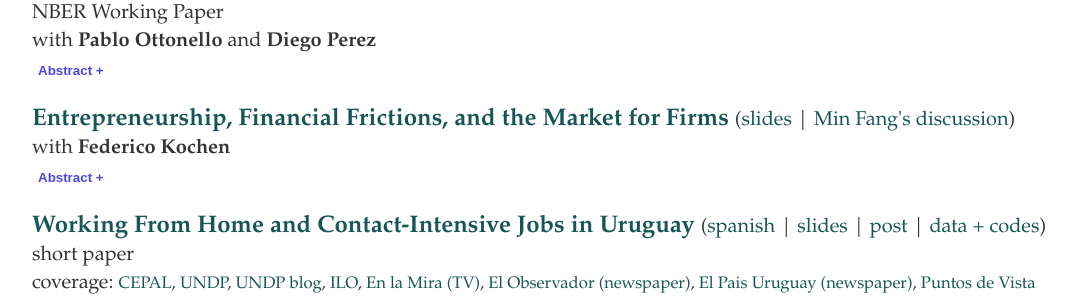
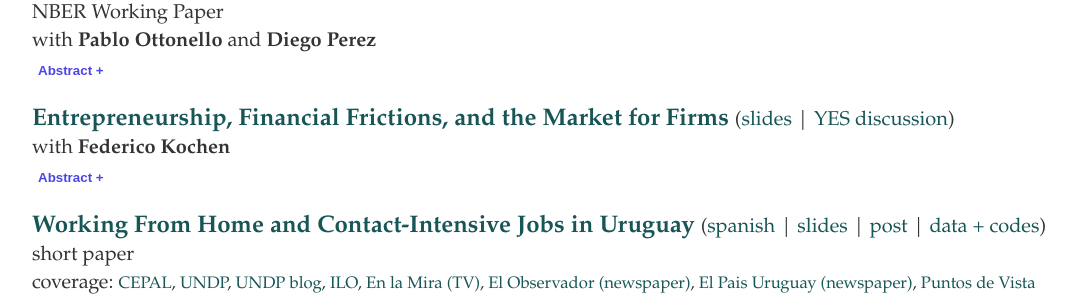
Before and after one commit to rafaguntin/rafaguntin.github.io, a Jekyll site: the page built from research/index.html, in a window 1280 px wide. Shown: the part 198-498 px from the top of the page, without its empty margins (96-1183 px from the left). Built offline with Jekyll 4.4.1, drawn with Linux system fonts in a browser that asks for light colours.

Commit message:
Update index.html

```diff
--- a/research/index.html
+++ b/research/index.html
@@ -32,7 +32,7 @@ policies that target consumption during crises. </span> <big><big>
 
 			<p> <big> <a style="font-weight: bold; color:#175556"
 			       href="/research/Entrepreneurship Financial Frictions and the Market for Firms_voct20.pdf"
-			       target="_blank">Entrepreneurship, Financial Frictions, and the Market for Firms</a> <small> (<a style="color:#175556" href="/research/GK - Slides NYU - 09Dec19 - Handout.pdf" target="_blank">slides</a> | <a style="color:#175556" href="https://ethanminfang.github.io/minfang.github.io/files/Discussions_Kochen_YES2020.pdf" target="_blank">Min Fang's discussion</a>)
+			       target="_blank">Entrepreneurship, Financial Frictions, and the Market for Firms</a> <small> (<a style="color:#175556" href="/research/GK - Slides NYU - 09Dec19 - Handout.pdf" target="_blank">slides</a> | <a style="color:#175556" href="https://ethanminfang.github.io/minfang.github.io/files/Discussions_Kochen_YES2020.pdf" target="_blank">YES discussion</a>)
 				<br> with <a style="font-weight: bold; color:#333" href="https://sites.google.com/view/federicokochen/home" target="_blank"> Federico Kochen </a>
 				 <br><button style ="font-weight: bold; color:#4A45E5 ;background-color: white;border: none;" onclick="myFunction3()" id="myBtn3">Abstract +<small></button>
 					       <span id="dots3"></span><span id="more3"> <br> <small>
```
